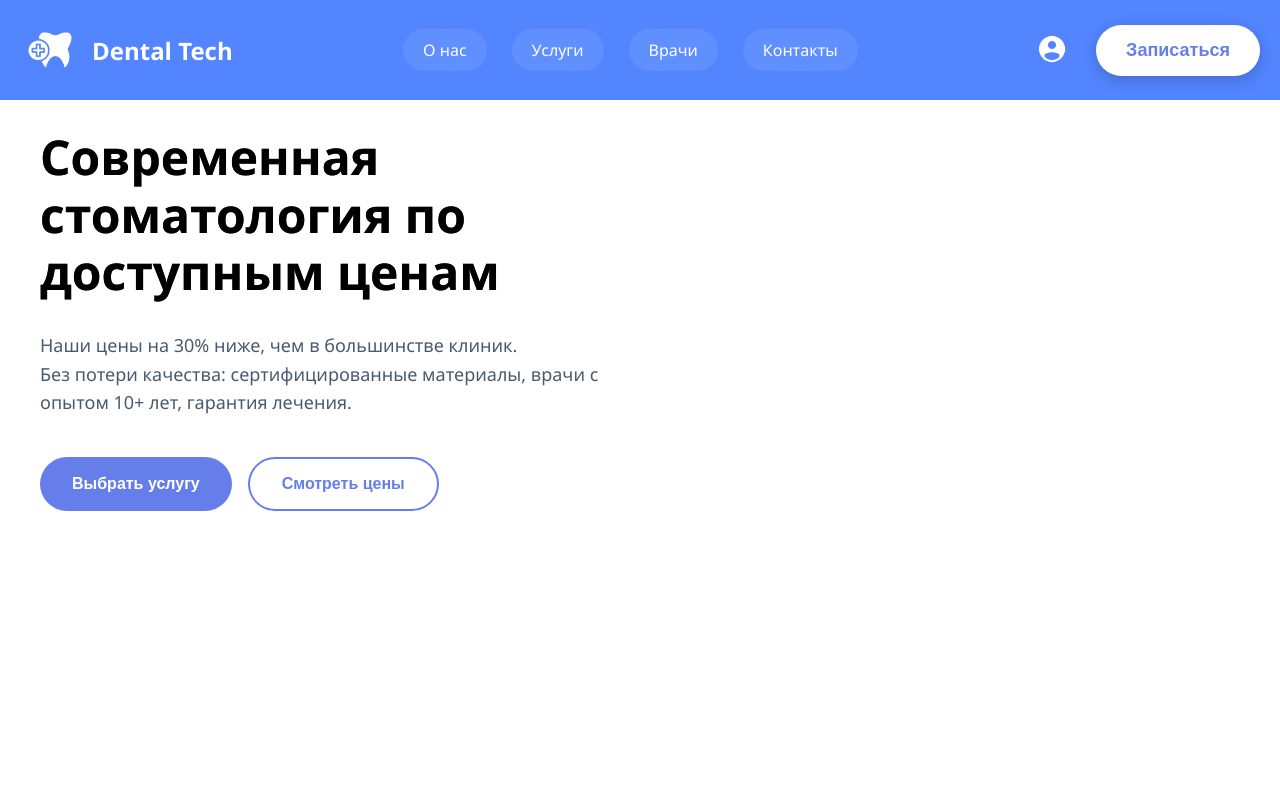
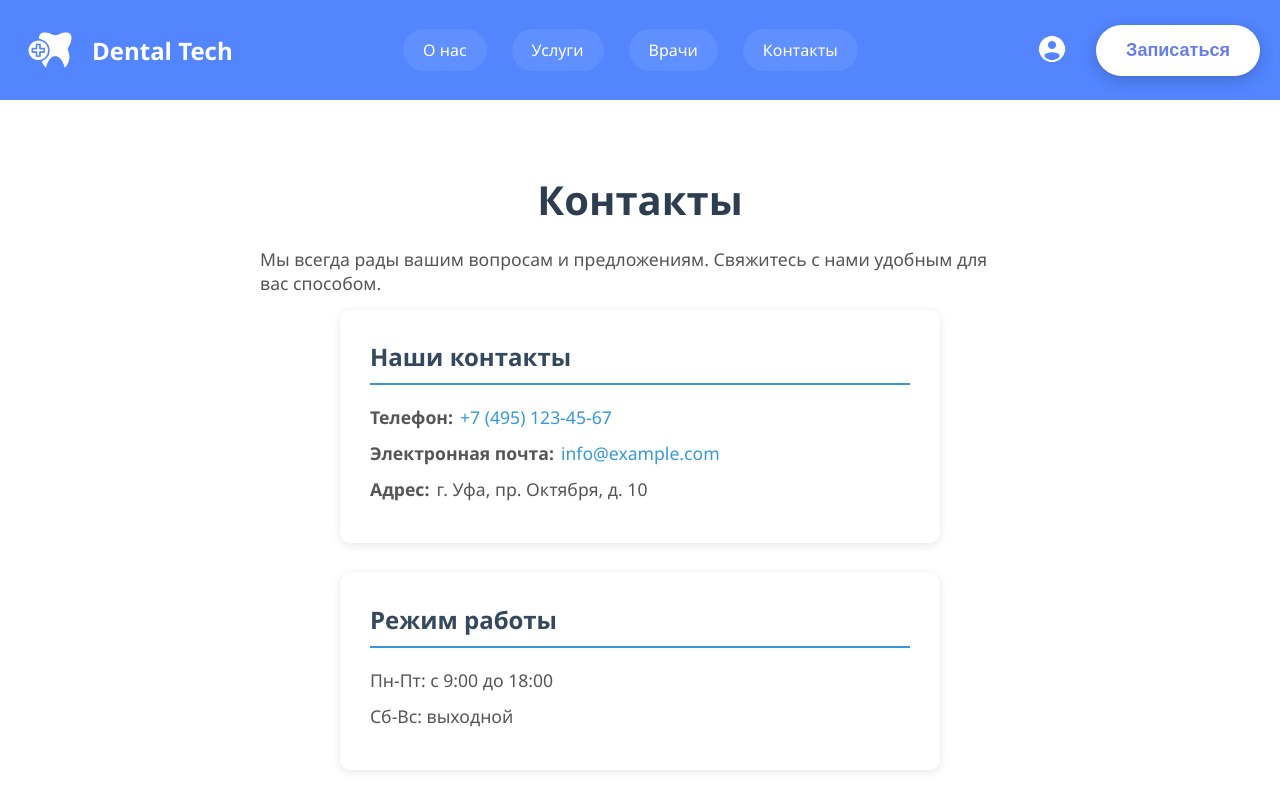
Before and after one commit to Denis1369/Dentistry-Website, a Vue app: page /contacts in a window 1280 px wide. Built offline with nearby package versions, Linux system fonts and the light colour scheme.

Commit message:
Переделали навигацию через роутер

```diff
--- a/src/App.vue
+++ b/src/App.vue
@@ -1,36 +1,31 @@
 <script setup>
-import { ref, computed } from 'vue'
+import { ref } from 'vue'
+import { useRouter, useRoute } from 'vue-router'
 import Registration from './views/registration.vue'
-import MainWindow from './views/mainWindow.vue'
 import LoginForm from './views/LoginForm.vue'
-import Contacts from './views/ContactsForm.vue'
 import ApointmentForm from './views/ApointmentForm.vue'
-import ServicesForm from './views/ServicesForm.vue'
-import DoctorForm from './views/DoctorsForm.vue'
 
-const currentView = ref('main')
+const router = useRouter()
+const route = useRoute()
+
 const showRegistration = ref(false)
 const showLogin = ref(false)
 const showAppointment = ref(false)
 
+const navigateToMain = () => {
+  router.push('/')
+}
 
-const currentComponent = computed(() => {
-  switch (currentView.value) {
-    case 'main':
-      return MainWindow
-    case 'contacts':
-      return Contacts
-    case 'services':
-      return ServicesForm
-    case 'doctors':
-      return DoctorForm
-    default:
-      return MainWindow
+const navigateToContacts = () => {
+  router.push('/contacts')
 }
-})
 
-const switchView = (viewName) => {
-  currentView.value = viewName
+const navigateToServices = () => {
+  router.push('/services')
+}
+
+const navigateToDoctors = () => {
+  router.push('/doctors')
 }
 
 const openAppointment = () => {
@@ -87,13 +82,6 @@ const switchToLogin = () => {
   closeRegistration()
   openLogin()
 }
-
-const provideData = {
-  switchView,
-  openRegistration,
-  openLogin,
-  openAppointment
-}
 </script>
 
 <template>
@@ -104,10 +92,34 @@ const provideData = {
         <h1>Dental Tech</h1>
       </div>
       <nav class="navigation">
-          <a @click="switchView('main')" style="cursor: pointer; background-color: #ffffff15;">О нас</a>
-          <a @click="switchView('services')" style="cursor: pointer;">Услуги</a>
-          <a @click="switchView('doctors')" style="cursor: pointer;">Врачи</a>
-          <a @click="switchView('contacts')" style="cursor: pointer;">Контакты</a>
+        <a
+          @click="navigateToMain"
+          :class="{ active: route.path === '/' }"
+          style="cursor: pointer;"
+        >
+          О нас
+        </a>
+        <a
+          @click="navigateToServices"
+          :class="{ active: route.path === '/services' }"
+          style="cursor: pointer;"
+        >
+          Услуги
+        </a>
+        <a
+          @click="navigateToDoctors"
+          :class="{ active: route.path === '/doctors' }"
+          style="cursor: pointer;"
+        >
+          Врачи
+        </a>
+        <a
+          @click="navigateToContacts"
+          :class="{ active: route.path === '/contacts' }"
+          style="cursor: pointer;"
+        >
+          Контакты
+        </a>
       </nav>
       <div class="account">
         <button @click="openLogin()" class="nav-button">
@@ -117,14 +129,9 @@ const provideData = {
       </div>
     </div>
   </header>
+
   <div id="app">
-    <component
-      :is="currentComponent"
-      v-bind="provideData"
-      @open-registration="openRegistration"
-      @open-login="openLogin"
-    />
-
+    <router-view />
     <div v-if="showAppointment" class="modal-overlay">
       <div class="modal-content">
         <ApointmentForm
--- a/src/components/ServiceCard.vue
+++ b/src/components/ServiceCard.vue
@@ -7,7 +7,6 @@ defineProps({
 })
 
 const handleAppointment = () => {
-  // Здесь будет логика записи на услугу
   console.log('Запись на услугу')
 }
 </script>
--- a/src/router/index.js
+++ b/src/router/index.js
@@ -1,6 +1,8 @@
 import { createRouter, createWebHistory } from 'vue-router'
 import MainWindow from '../views/mainWindow.vue'
 import Contacts from '../views/ContactsForm.vue'
+import services from '../views/ServicesForm.vue'
+import doctors from '../views/DoctorsForm.vue'
 
 const routes = [
   {
@@ -12,6 +14,16 @@ const routes = [
     path: '/contacts',
     name: 'contacts',
     component: Contacts
+  },
+  {
+    path: '/services',
+    name: 'services',
+    component: services
+  },
+  {
+    path: '/doctors',
+    name: 'doctors',
+    component: doctors
   }
 ]
 
--- a/src/views/DoctorsForm.vue
+++ b/src/views/DoctorsForm.vue
@@ -20,12 +20,10 @@ const doctor2 = ref({
 
 const handleAppointment = (employee) => {
   console.log('Запись к:', employee)
-  // Логика записи на прием
 }
 
 const handleDetails = (employee) => {
   console.log('Подробнее о:', employee)
-  // Логика показа детальной информации
 }
 </script>
 
@@ -53,8 +51,6 @@ const handleDetails = (employee) => {
     </main>
 
 </template>
-
-
 
 <style>
 .main {
```
Lines whose indentation alone changed are shown as unchanged.
